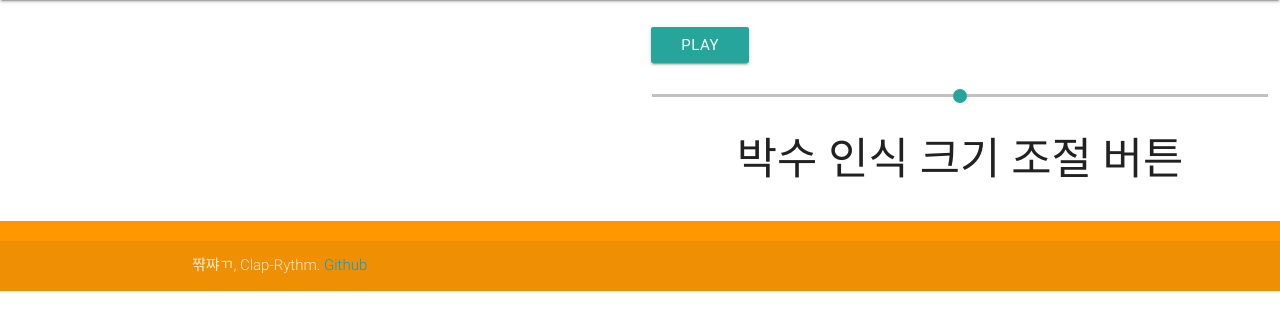
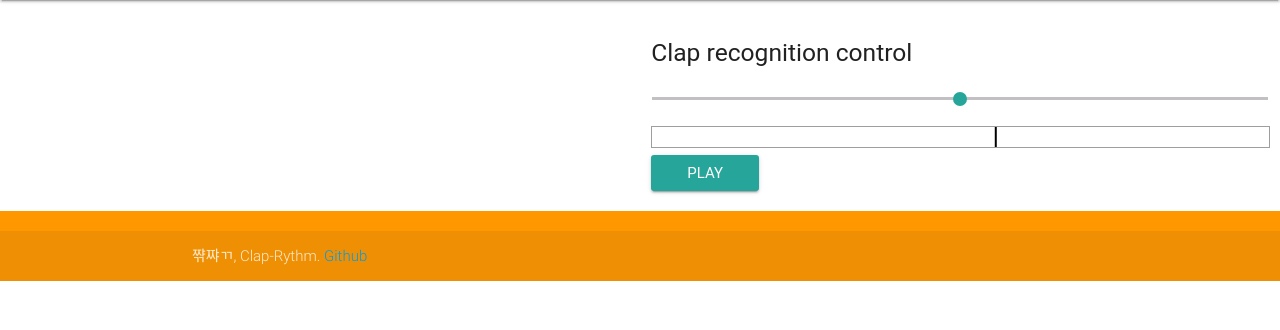
Before and after one commit to jangjunha/clap_rythm, a Flask app: page /yt/1/note/random in a window 1280 px wide. Shown: the part 64-394 px from the top of the page. Run offline with Flask 2, Linux system fonts and the light colour scheme; parts of the project's set-up code (start-up, migrations or seed data) failed here and were passed over; some libraries are stand-ins or nearby versions; some web fonts are replaced.

Commit message:
volume control

```diff
--- a/claprythm/main.py
+++ b/claprythm/main.py
@@ -82,23 +82,41 @@ def video_note(video_id, note_id):
                            args=request.args)
 
 
-@blue_main.route('/yt/<string:video_id>/play/random')
+@blue_main.route('/yt/<string:video_id>/play/random', methods=['POST', 'GET'])
 def video_play_random(video_id):
+    clap_range = request.form.get('range-result', 50000)
+    if clap_range == '' or int(clap_range) == 0:
+        clap_range = 50000
+    elif clap_range < 20000:
+        clap_range = 20000
+    else:
+        clap_range = int(clap_range)
+
     note = {'video_id': video_id,
             'title': 'Random',
             'writer_name': 'Your Computer'}
 
     return render_template('play.html',
                            note=note,
+                           clap_range=clap_range,
                            random=True)
 
 
-@blue_main.route('/yt/<string:video_id>/play/<int:note_id>')
+@blue_main.route('/yt/<string:video_id>/play/<int:note_id>',
+                 methods=['POST', 'GET'])
 def video_play(video_id, note_id):
     note = Note.get_by_id(note_id)
 
     if note.video_id != video_id:
         return abort(400)
+
+    clap_range = request.form.get('range-result', 50000)
+    if clap_range == '' or int(clap_range) == 0:
+        clap_range = 50000
+    elif clap_range < 20000:
+        clap_range = 20000
+    else:
+        clap_range = int(clap_range)
 
     notes_o = []
     for t in json.loads(note.notes):
@@ -106,12 +124,12 @@ def video_play(video_id, note_id):
 
     return render_template('play.html',
                            note=note,
+                           clap_range=clap_range,
                            random=False,
                            notes_str=json.dumps(notes_o))
 
+
 # Redirect
-
-
 @blue_main.route('/watch')
 def yt_watch():
     video_id = request.args.get('v', '')
--- a/claprythm/templates/note_info.html
+++ b/claprythm/templates/note_info.html
@@ -16,30 +16,182 @@
 <div class="row">
   <div class="col s12 m12 l6"><div id="player"></div></div>
   <div class="col s12 m12 l6">
-    {% if random %}
-    <a href="{{ url_for('main.video_play_random', video_id=note.video_id) }}" class="btn waves-effect waves-light">Play</a>
-    {% else %}
-    <a href="{{ url_for('main.video_play', video_id=note.video_id, note_id=note.key().id_or_name()) }}" class="btn waves-effect waves-light">Play</a>
-    {% endif %}
-      <form action="#" oninput="result.value = parseInt(test5.value)" action"play.html">
+    <form id="form" action="{% if random %}{{ url_for('main.video_play_random', video_id=note.video_id) }}{% else %}{{ url_for('main.video_play', video_id=note.video_id, note_id=note.key().id_or_name()) }}{% endif %}" method="post">
+      <h5>Clap recognition control</h5>
       <p class="range-field">
+        <input type="range" id="range-bar" min="0" max="200" value="100"/>
+      </p>
+      <input type="hidden" id="range-result" name="range-result">
+    </form>
+    <canvas id="volumeCanvas" width="480" height="20" style="margin: 0; padding: 0; border: 1px solid #9e9e9e"></canvas>
 
-          <input type="range" id="test5" min="0" max="200" value="100"/>
-            <h3 align="center"> 박수 인식 크기 조절 버튼</h3>
-
-        </p>
-
-        <output name="result"></output>
+    <input type="submit" class="btn waves-effect waves-light" value="Play" onclick="$('#form').submit()">
   </div>
-</form>
-</form>
-
 </div>
 
 <!-- <a class="btn-floating btn-large waves-effect waves-light red"><i class="material-icons">add</i></a> -->
 {% endblock %}
 {% block lazy_script %}
 <script>
+  var CLAP_RANGE = 50000;
+
+  var volumeCanvas;
+  var volumeCtx;
+
+  window.requestAnimFrame = (function(){
+    return  window.requestAnimationFrame       ||
+            window.webkitRequestAnimationFrame ||
+            window.mozRequestAnimationFrame    ||
+            window.oRequestAnimationFrame      ||
+            window.msRequestAnimationFrame     ||
+            function(callback, element){
+              window.setTimeout(callback, 1000 / 60);
+            };
+  })();
+  // Global Variables for Audio
+  var audioContext;
+
+  var sourceNode;
+  var analyserNode;
+  var javascriptNode;
+  var playbackSourceNode;
+  var audioStream;
+  var array = [];
+
+  var recording = null;  // this is the cumulative buffer for your recording
+
+  var audioBufferNode = null;
+  var audioBuffer = null;
+
+  // Global Variables for Drawing
+  var x = 0;
+
+  window.craicAudioContext = (function(){
+    return  window.AudioContext || window.AudioContext ;
+  })();
+
+  navigator.getMedia = ( navigator.mozGetUserMedia ||
+    navigator.getUserMedia ||
+    navigator.webkitGetUserMedia ||
+    navigator.msGetUserMedia);
+
+  function onError(e) {
+    console.log(e);
+  }
+
+  // Add this buffer to the recording
+  // recording is a global
+  function addSampleToRecording(inputBuffer) {
+    var currentBuffer = inputBuffer.getChannelData(0);
+
+    if (recording ==  null) {
+      // handle the first buffer
+      recording = currentBuffer;
+    } else {
+      // allocate a new Float32Array with the updated length
+      newlen = recording.length + currentBuffer.length;
+      var newBuffer = new Float32Array(newlen);
+      newBuffer.set(recording, 0);
+      newBuffer.set(currentBuffer, recording.length);
+      recording = newBuffer;
+    }
+  }
+
+  function setupAudioNodes(stream) {
+    var sampleSize = 1024;  // number of samples to collect before analyzing FFT
+      // decreasing this gives a faster sonogram, increasing it slows it down
+    audioStream = stream;
+
+    // The nodes are:  sourceNode -> analyserNode -> javascriptNode -> destination
+
+    // create an audio buffer source node
+    sourceNode = audioContext.createMediaStreamSource(audioStream);
+
+    // Set up the javascript node - this uses only one channel - i.e. a mono microphone
+    //javascriptNode = audioContext.createJavaScriptNode(sampleSize, 1, 1);
+    javascriptNode = audioContext.createScriptProcessor(sampleSize, 1, 1);
+
+    // setup the analyser node
+    analyserNode = audioContext.createAnalyser();
+    analyserNode.smoothingTimeConstant = 0.0;
+    analyserNode.fftSize = 1024; // must be power of two
+
+    // connect the nodes together
+    sourceNode.connect(analyserNode);
+    analyserNode.connect(javascriptNode);
+    javascriptNode.connect(audioContext.destination);
+
+    // optional - connect input to audio output (speaker)
+    // This will echo your input back to your speakers - Beware of Feedback !!
+    // sourceNode.connect(audioContext.destination);
+
+    // allocate the array for Frequency Data
+    array = new Uint8Array(analyserNode.frequencyBinCount);
+  }
+
+  // Check that the browser can handle web audio
+  try {
+    // audioContext = new webkitAudioContext();
+    audioContext = new craicAudioContext();
+  }
+  catch(e) {
+    alert('Web Audio API is not supported in this browser');
+  }
+
+  // get the input audio stream and set up the nodes
+  try {
+    // calls the function setupAudioNodes
+    //            navigator.webkitGetUserMedia({audio:true}, setupAudioNodes, onError);
+    navigator.getMedia({audio:true}, setupAudioNodes, onError);
+  } catch (e) {
+    alert('webkitGetUserMedia threw exception :' + e);
+  }
+
+
+  $(document).ready(function() {
+    resizeCanvas();
+
+    volumeCanvas = document.getElementById('volumeCanvas');
+    volumeCtx = $("#volumeCanvas").get()[0].getContext("2d");
+
+    $('#range-bar').change(function() {
+      CLAP_RANGE = 20000 + ($(this).val() / 200) * 60000;
+      $('#range-result').val(CLAP_RANGE);
+      draw();
+    });
+
+    // 일단 첫 화면을 그린다!
+    draw();
+  });
+
+  function draw() {
+    width = volumeCanvas.width;
+    height = volumeCanvas.height;
+
+    var sum = 0;
+    if(array){
+      for (var i = 0; i < array.length; i += 1) {
+        var value = array[i];
+        sum += value;
+      }
+    }
+
+    volumeCtx.clearRect(0, 0, width, 20);
+
+    volumeCtx.beginPath();
+    volumeCtx.rect(width * CLAP_RANGE / 90000, 0, 2, 20);
+    volumeCtx.fillStyle = "#000000";
+    volumeCtx.fill();
+
+    volumeCtx.beginPath();
+    volumeCtx.rect(0, 0, width * (sum / 90000), 20);
+    volumeCtx.fillStyle = "#FF0000";
+    volumeCtx.globalAlpha = 0.5;
+    volumeCtx.fill();
+
+    volumeCtx.globalAlpha = 1;
+  }
+
   // 2. This code loads the IFrame Player API code asynchronously.
   var tag = document.createElement('script');
 
@@ -83,11 +235,43 @@
       }
     }
 
+    if (event.data == YT.PlayerState.PLAYING) {
+      if (!done) {
+        // 시작
+        console.log('Play Start!');
+        // setTimeout(stopVideo, 6000);
+        done = true;
+
+        if(javascriptNode.onaudioprocess) {
+          // ...
+        }
+        else {
+          /// alert("audio input has not been connected");
+        }
+        // execute every time a new sample has been acquired
+        javascriptNode.onaudioprocess = function (e) {
+          addSampleToRecording(e.inputBuffer);
+
+          // Analyze the frequencies in this sample and add to the spectorgram
+          analyserNode.getByteFrequencyData(array);
+          requestAnimFrame(draw);
+        }
+      }
+    }
+
     if (event.data == YT.PlayerState.ENDED) {
       player.clearVideo();
     }
   }
 
+  function resizeCanvas() {
+    var new_width = $('#volumeCanvas').parent().width();
+    $('#volumeCanvas').attr('width', new_width);
+  }
+
+  $( window ).resize(function() {
+    resizeCanvas();
+  });
 
     </script>
 
--- a/claprythm/templates/play.html
+++ b/claprythm/templates/play.html
@@ -319,7 +319,7 @@
   var COOL_RANGE = 70,
       GREAT_RANGE = 140,
       GOOD_RANGE = 200;
-  var CLAP_RANGE = 55000;
+  var CLAP_RANGE = {{ clap_range }};
   var clap = false;
   var lastClapTime, lastDrawTime = Date.now();
   var clap_anim = [];
@@ -454,12 +454,12 @@
     volumeCtx.clearRect(0, 0, volume_width, 20);
 
     volumeCtx.beginPath();
-    volumeCtx.rect(volume_width * CLAP_RANGE / 70000, 0, 2, 20);
+    volumeCtx.rect(volume_width * CLAP_RANGE / 90000, 0, 2, 20);
     volumeCtx.fillStyle = "#000000";
     volumeCtx.fill();
 
     volumeCtx.beginPath();
-    volumeCtx.rect(0, 0, volume_width * (sum / 70000), 20);
+    volumeCtx.rect(0, 0, volume_width * (sum / 90000), 20);
     volumeCtx.fillStyle = "#FF0000";
     volumeCtx.globalAlpha = 0.5;
     volumeCtx.fill();
```
Lines whose indentation alone changed are shown as unchanged.
